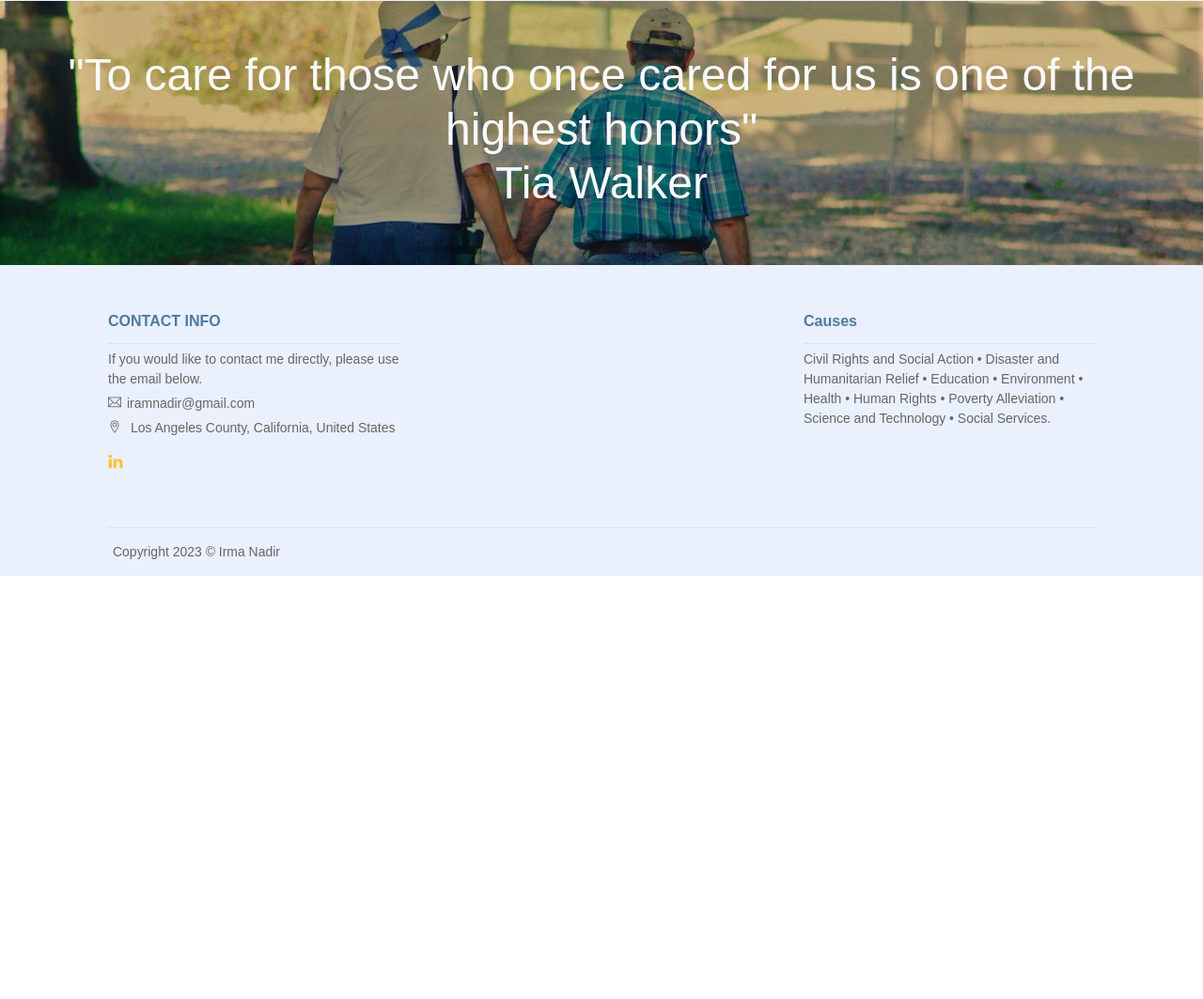
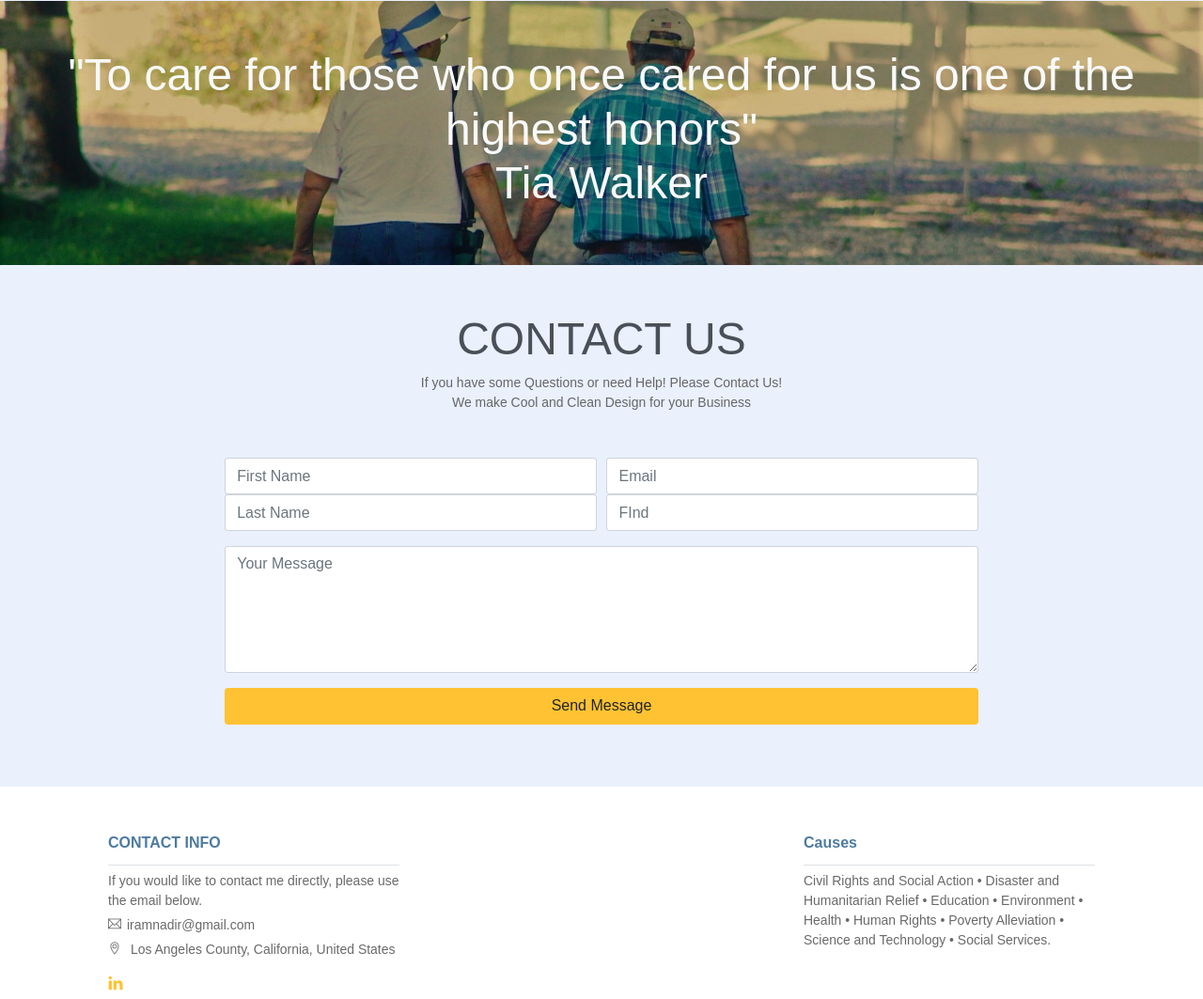
Before and after one commit to Extrasy/LosUltimos, a website: page docs/index.html in a window 1280 px wide. Shown: the part 3240-4303 px from the top of the page at 94% size. Before the commit the page ends 3853 px from the top, so only its background shows below. Drawn offline with Linux system fonts and the light colour scheme.

Commit message:
engl/span

```diff
--- a/docs/index.html
+++ b/docs/index.html
@@ -280,6 +280,38 @@
     </section>
     </div><!-- End of Section -->
 
+    <!-- Contact Section -->
+    <section id="contact" class="text-center">
+        <!-- container -->
+        <div class="container">
+            <h1>CONTACT US</h1>
+            <p class="mb-5">If you have some Questions or need Help! Please Contact Us! <br>
+            We make Cool and Clean Design for your Business</p>
+
+            <!-- Contact form -->
+            <form class="contact-form col-md-11 col-lg-9 mx-auto">
+                <div class="form-row">
+                    <div class="col form-group">
+                        <input type="text" class="form-control" placeholder="First Name">
+                        <input type="text" class="form-control" placeholder="Last Name">
+
+                    </div>
+                    <div class="col form-group">
+                        <input type="email" class="form-control" placeholder="Email">
+                        <input type="text" class="form-control" placeholder="FInd">
+
+                    </div>
+                </div>
+                <div class="form-group">
+                    <textarea name="" id="" cols="30" rows="5" class="form-control" placeholder="Your Message"></textarea>
+                </div>
+                <div class="form-group">
+                    <input type="submit" class="btn btn-primary btn-block" value="Send Message">
+                </div>
+            </form><!-- End of Contact form -->
+        </div><!-- End of Container-->
+    </section><!-- End of Contact Section -->
+
 
     <!-- Contact Section -->
     <!-- End of Contact Section -->
```
